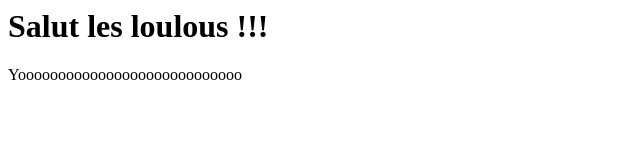
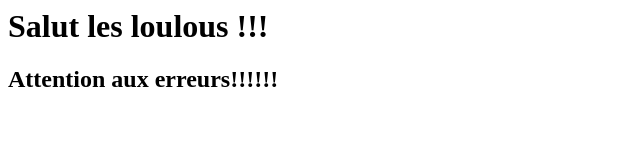
Before and after one commit to DjelloulThibault/testCours, a plain HTML site: page index.html in a window 1280 px wide. Shown: the whole page, without its empty margins (0-640 px from the left). Drawn offline with Linux system fonts and the light colour scheme.

Commit message:
Provocation d'erreur

```diff
--- a/index.html
+++ b/index.html
@@ -1,3 +1,5 @@
 <h1>Salut les loulous !!!</h1>
 
-<p>Yoooooooooooooooooooooooooooo</p>
+<div>
+    <h2>Attention aux erreurs!!!!!!</h2>
+</div>
```
Also changed, not shown: presentation.html (+1 -1 lines).
